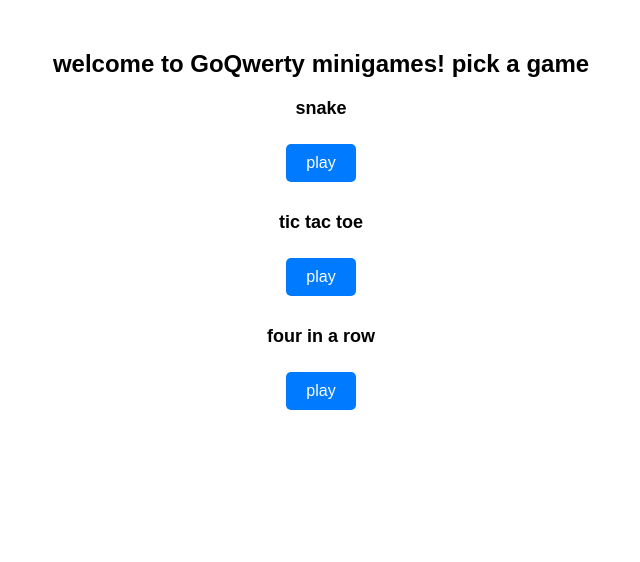
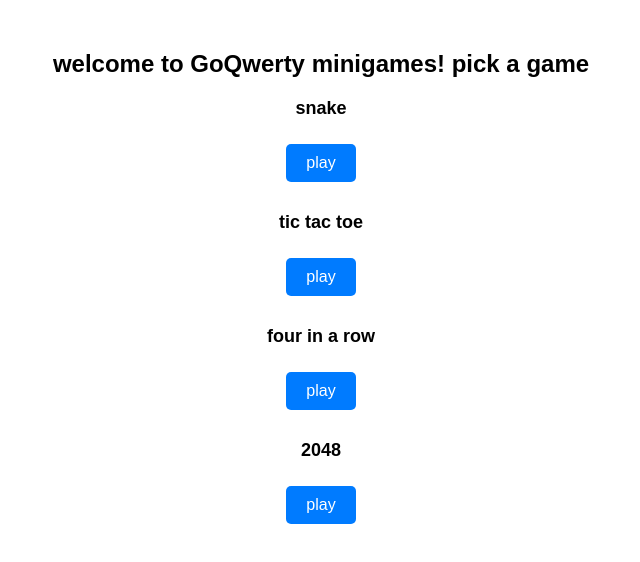
Before and after one commit to yairDavidson/GoQwerty, a plain HTML site: page index.html in a window 1280 px wide. Shown: the whole page, without its empty margins (319-959 px from the left). Drawn offline with Linux system fonts and the light colour scheme.

Commit message:
Update index.html

```diff
--- a/index.html
+++ b/index.html
@@ -41,6 +41,9 @@
     <h2 class="small-title">four in a row</h2>
     <a class="button" href="https://yairdavidson.github.io/GoQwerty/fourinarow">play</a>
 
+        <h2 class="small-title">2048</h2>
+    <a class="button" href="https://yairdavidson.github.io/GoQwerty/2048">play</a>
+
     <!-- Add more smaller titles and buttons as needed -->
 
 </body>
```
